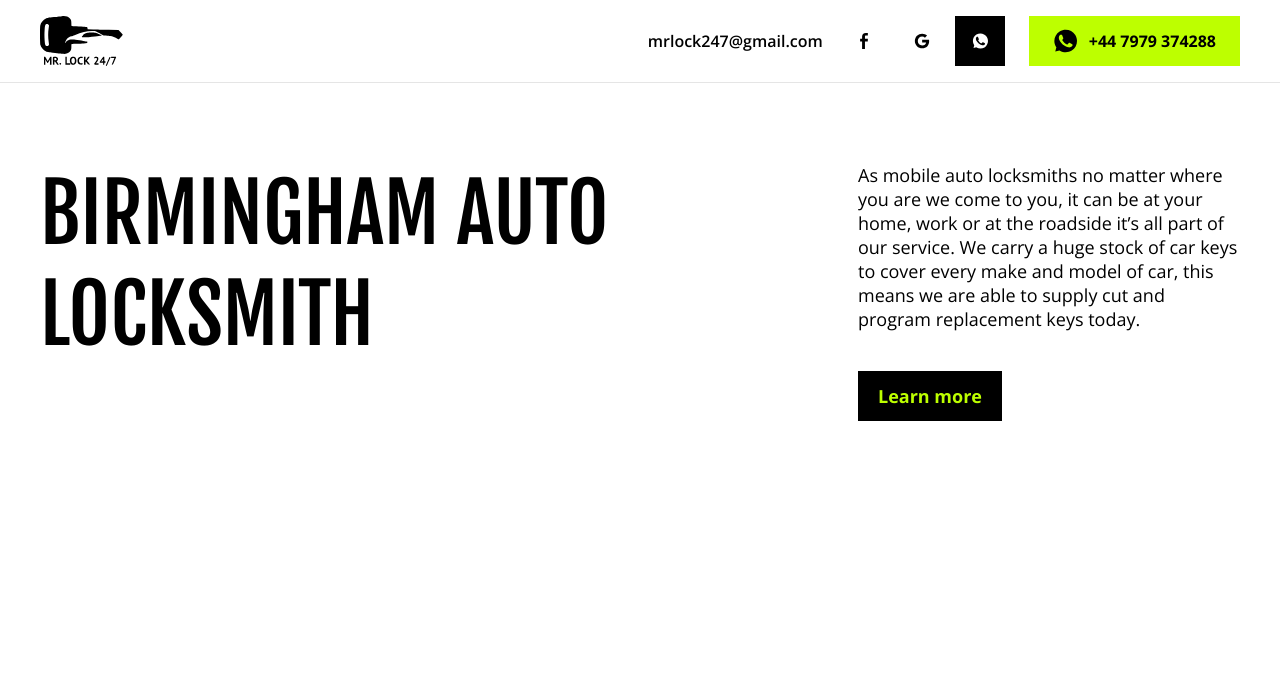
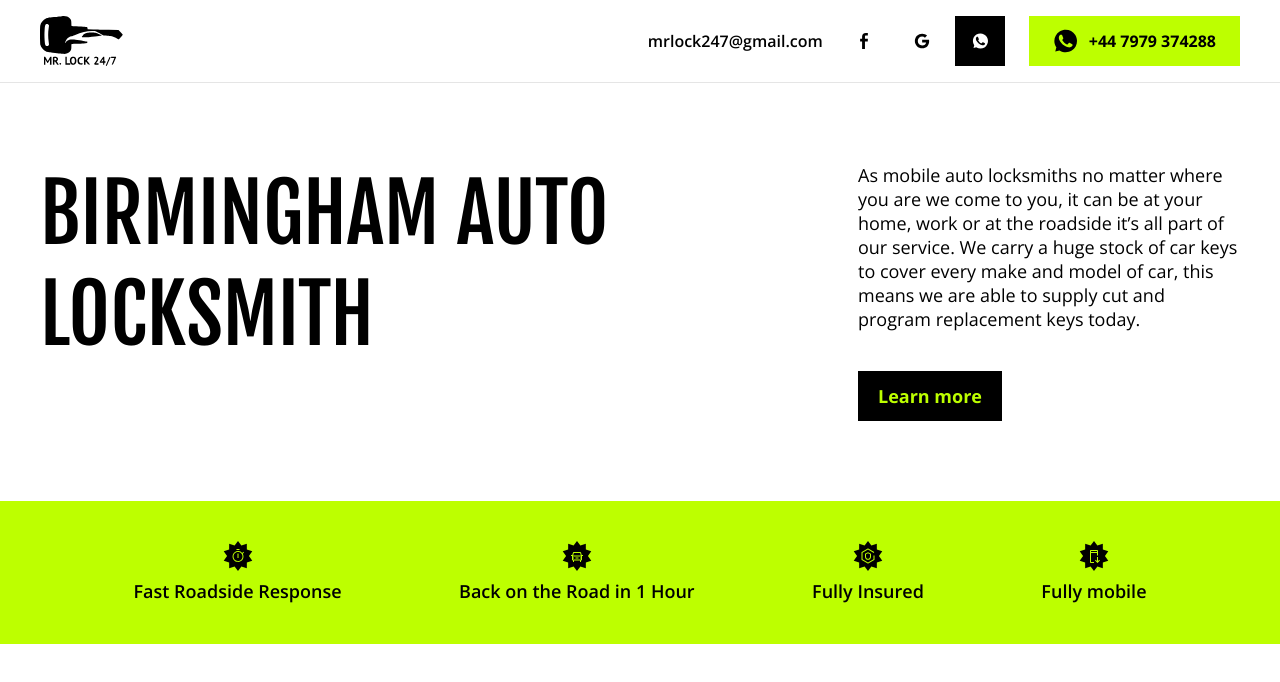
Before and after one commit to evalventure/mrlock-frontend, a Next.js app: page / in a window 1280 px wide. Shown: the top 682 px of the page. Built offline with nearby package versions, Linux system fonts and the light colour scheme.

Commit message:
implement features landing section

```diff
--- a/components/Icons/index.js
+++ b/components/Icons/index.js
@@ -65,3 +65,93 @@ export function PhoneStarIcon() {
     </svg>
   );
 }
+
+export function Icon1() {
+  return (
+    <svg
+      xmlns="http://www.w3.org/2000/svg"
+      fill="none"
+      viewBox="0 0 30 30"
+      style={{ width: 30, height: 30 }}
+    >
+      <path
+        fill="#000"
+        d="m15 0 3.3837 4.58593 5.4331-1.72118.0419 5.699 5.4071 1.80095L25.95 15l3.3158 4.6353-5.4071 1.8009-.0419 5.6991-5.4331-1.7212L15 30l-3.3837-4.5859-5.43308 1.7212-.04196-5.6991-5.407108-1.8009L4.05 15 .734152 10.3647 6.14126 8.56375l.04196-5.699 5.43308 1.72118L15 0Z"
+      />
+      <path fill="#BDFF00" d="M14.5 12.5h1V17h-1v-4.5Zm-1-4.5h3v1h-3V8Z" />
+      <path
+        fill="#BDFF00"
+        d="m21 11.5-.71-.705-1.125 1.125c-.9209-1.0635-2.2161-1.7313-3.6166-1.8646-1.4004-.1334-2.7984.2779-3.9035 1.1485-1.1051.8705-1.83226 2.1334-2.03047 3.5261-.19821 1.3928.1478 2.8084.96617 3.9527.8183 1.1442 2.046 1.9292 3.4281 2.1919 1.3821.2626 2.8122-.0174 3.9932-.7817 1.181-.7644 2.0221-1.9543 2.3486-3.3227.3265-1.3684.1132-2.81-.5955-4.0252L21 11.5ZM15 20c-.89 0-1.76-.2639-2.5001-.7584-.74-.4944-1.3168-1.1972-1.6574-2.0195-.3406-.8223-.4297-1.7271-.256-2.6.1736-.8729.6022-1.6747 1.2315-2.3041.6294-.6293 1.4312-1.0579 2.3041-1.2315.8729-.1737 1.7777-.0845 2.6.2561.8222.3405 1.525.9173 2.0195 1.6573.4945.7401.7584 1.6101.7584 2.5001 0 1.1935-.4741 2.3381-1.318 3.182C17.3381 19.5259 16.1935 20 15 20Z"
+      />
+    </svg>
+  );
+}
+
+export function Icon2() {
+  return (
+    <svg
+      xmlns="http://www.w3.org/2000/svg"
+      fill="none"
+      viewBox="0 0 30 30"
+      style={{ width: 30, height: 30 }}
+    >
+      <path
+        fill="#000"
+        d="m15 0 3.3837 4.58593 5.4331-1.72118.0419 5.699 5.4071 1.80095L25.95 15l3.3158 4.6353-5.4071 1.8009-.0419 5.6991-5.4331-1.7212L15 30l-3.3837-4.5859-5.43308 1.7212-.04196-5.6991-5.407108-1.8009L4.05 15 .734152 10.3647 6.14126 8.56375l.04196-5.699 5.43308 1.72118L15 0Z"
+      />
+      <path fill="#BDFF00" d="M13.5 16.5h3v1h-3v-1Z" />
+      <path
+        fill="#BDFF00"
+        d="m19.72 14-.635-2.275c-.0604-.2086-.1868-.392-.3603-.5227-.1734-.1307-.3845-.2017-.6017-.2023h-6.246c-.2171.0007-.4281.0717-.6014.2024-.1734.1307-.2997.3141-.3601.5226l-.65 2.275H9v1h1v3.5c.0003.2651.1057.5193.2932.7068s.4417.2929.7068.2932V21h1v-1.5h6V21h1v-1.5c.2651-.0003.5193-.1057.7068-.2932s.2929-.4417.2932-.7068V15h1v-1h-1.28Zm-7.8425-2h6.246l.714 2.5H11.163l.7145-2.5ZM19 17.5v1h-8v-1h1v-1h-1v-1h8v1h-1v1h1Z"
+      />
+    </svg>
+  );
+}
+
+export function Icon3() {
+  return (
+    <svg
+      xmlns="http://www.w3.org/2000/svg"
+      fill="none"
+      viewBox="0 0 30 30"
+      style={{ width: 30, height: 30 }}
+    >
+      <path
+        fill="#000"
+        d="m15 0 3.3837 4.58593 5.4331-1.72118.0419 5.699 5.4071 1.80095L25.95 15l3.3158 4.6353-5.4071 1.8009-.0419 5.6991-5.4331-1.7212L15 30l-3.3837-4.5859-5.43308 1.7212-.04196-5.6991-5.407108-1.8009L4.05 15 .734152 10.3647 6.14126 8.56375l.04196-5.699 5.43308 1.72118L15 0Z"
+      />
+      <path
+        fill="#BDFF00"
+        d="M15 18.8645c-.7954-.0009-1.5579-.3173-2.1203-.8797-.5624-.5624-.8788-1.3249-.8797-2.1203V12.636l3-1.5 3 1.5v3.228c-.0009.7954-.3173 1.5579-.8797 2.1203-.5624.5624-1.3249.8788-2.1203.8797v.0005Zm-2-5.611v2.611c0 .5304.2107 1.0391.5858 1.4142s.8838.5858 1.4142.5858c.5304 0 1.0391-.2107 1.4142-.5858S17 16.3949 17 15.8645v-2.611l-2-1-2 1Z"
+      />
+      <path
+        fill="#BDFF00"
+        d="M15 22.5c-.0885.0001-.1755-.0234-.252-.068l-6-3.5c-.07549-.0441-.13811-.1071-.18163-.1829-.04351-.0758-.0664-.1617-.06637-.2491v-7c-.00003-.0874.02286-.1733.06637-.2491.04352-.0758.10614-.1389.18163-.1829l6-3.5c.0765-.04463.1634-.06815.252-.06815.0886 0 .1755.02352.252.06815l6 3.5-.504.864L15 8.579l-5.5 3.208v6.426l5.5 3.2085 5.5-3.2085V14.5h1v4c0 .0874-.0229.1733-.0664.2491-.0435.0758-.1061.1388-.1816.1829l-6 3.5c-.0765.0446-.1635.0681-.252.068Z"
+      />
+    </svg>
+  );
+}
+
+export function Icon4() {
+  return (
+    <svg
+      xmlns="http://www.w3.org/2000/svg"
+      fill="none"
+      viewBox="0 0 30 30"
+      style={{ width: 30, height: 30 }}
+    >
+      <path
+        fill="#000"
+        d="m15 0 3.3837 4.58593 5.4331-1.72118.0419 5.699 5.4071 1.80095L25.95 15l3.3158 4.6353-5.4071 1.8009-.0419 5.6991-5.4331-1.7212L15 30l-3.3837-4.5859-5.43308 1.7212-.04196-5.6991-5.407108-1.8009L4.05 15 .734152 10.3647 6.14126 8.56375l.04196-5.699 5.43308 1.72118L15 0Z"
+      />
+      <path
+        fill="#BDFF00"
+        d="m21 19.5-.707-.707L19 20.086V16h-1v4.086l-1.293-1.293L16 19.5l2.5 2.5 2.5-2.5Z"
+      />
+      <path
+        fill="#BDFF00"
+        d="M12 21v-9h6v2.5h1V10c-.0003-.26514-.1057-.51934-.2932-.70681C18.5193 9.10571 18.2651 9.00026 18 9h-6c-.2651.00026-.5193.10571-.7068.29319-.1875.18747-.2929.44167-.2932.70681v11c.0003.2651.1057.5193.2932.7068s.4417.2929.7068.2932h3v-1h-3Zm0-11h6v1h-6v-1Z"
+      />
+    </svg>
+  );
+}
--- a/components/LandingSection/index.js
+++ b/components/LandingSection/index.js
@@ -1,4 +1,5 @@
 import s from "./s.module.css";
+import { Icon1, Icon2, Icon3, Icon4 } from "../Icons";
 
 export function LandingSection() {
   return (
@@ -18,6 +19,24 @@ export function LandingSection() {
           <button className={s.learnMoreButton}>Learn more</button>
         </div>
       </div>
+      <div className={s.featuresContainer}>
+        <div className={s.feature}>
+          <Icon1 />
+          Fast Roadside Response
+        </div>
+        <div className={s.feature}>
+          <Icon2 />
+          Back on the Road in 1 Hour
+        </div>
+        <div className={s.feature}>
+          <Icon3 />
+          Fully Insured
+        </div>
+        <div className={s.feature}>
+          <Icon4 />
+          Fully mobile
+        </div>
+      </div>
     </section>
   );
 }
--- a/components/LandingSection/s.module.css
+++ b/components/LandingSection/s.module.css
@@ -1,5 +1,4 @@
 .landingSection {
-  display: flex;
 }
 
 .container {
@@ -41,6 +40,7 @@
   line-height: 30px;
   border: none;
   margin-top: 40px;
+  cursor: pointer;
 }
 
 @media all and (min-width: 769px) {
@@ -93,3 +93,40 @@
     color: var(--color-black);
   }
 }
+
+.featuresContainer {
+  display: flex;
+  flex-direction: column;
+  width: 100%;
+  padding: 8px 16px 40px 16px;
+  background-color: var(--color-green);
+}
+
+.feature {
+  padding-top: 32px;
+  font-size: 18px;
+  line-height: 25px;
+  font-weight: 600;
+  display: flex;
+  align-items: center;
+}
+
+.feature svg {
+  margin-right: 12px;
+}
+
+@media all and (min-width: 769px) {
+  .featuresContainer {
+    flex-direction: row;
+    justify-content: space-evenly;
+  }
+
+  .feature svg {
+    margin-right: 0;
+    margin-bottom: 8px;
+  }
+
+  .feature {
+    flex-direction: column;
+  }
+}
```
